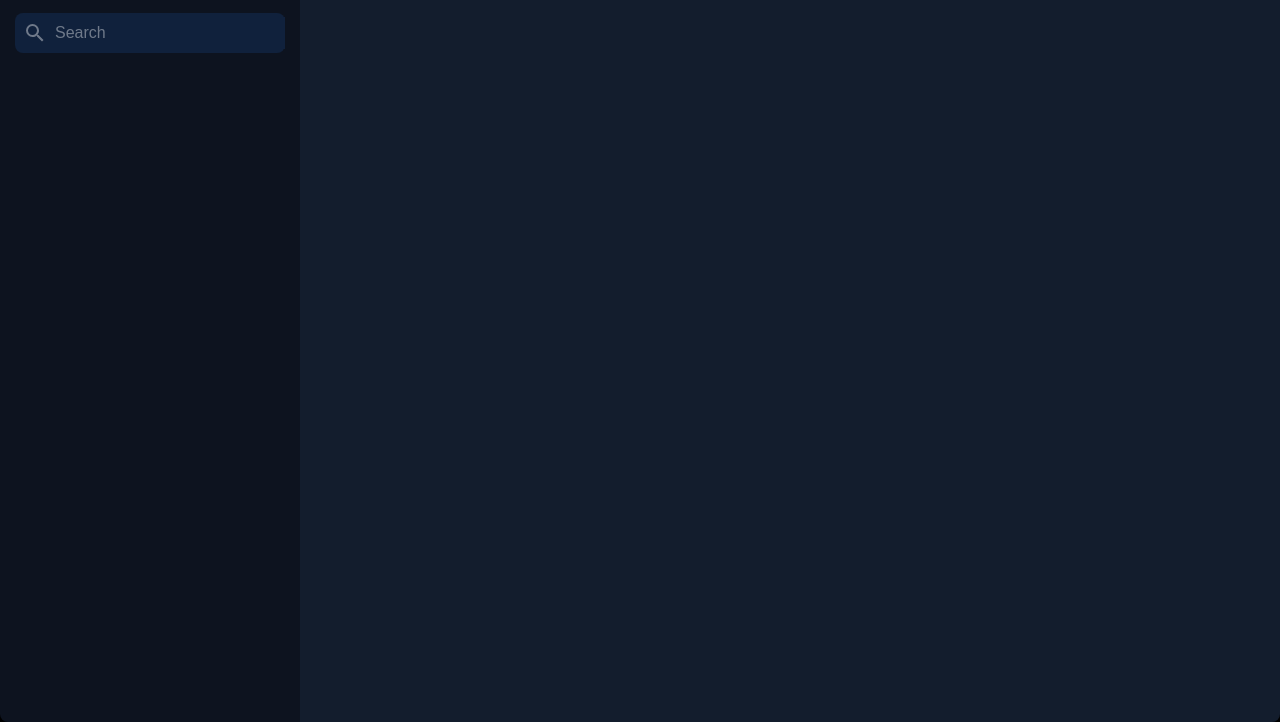
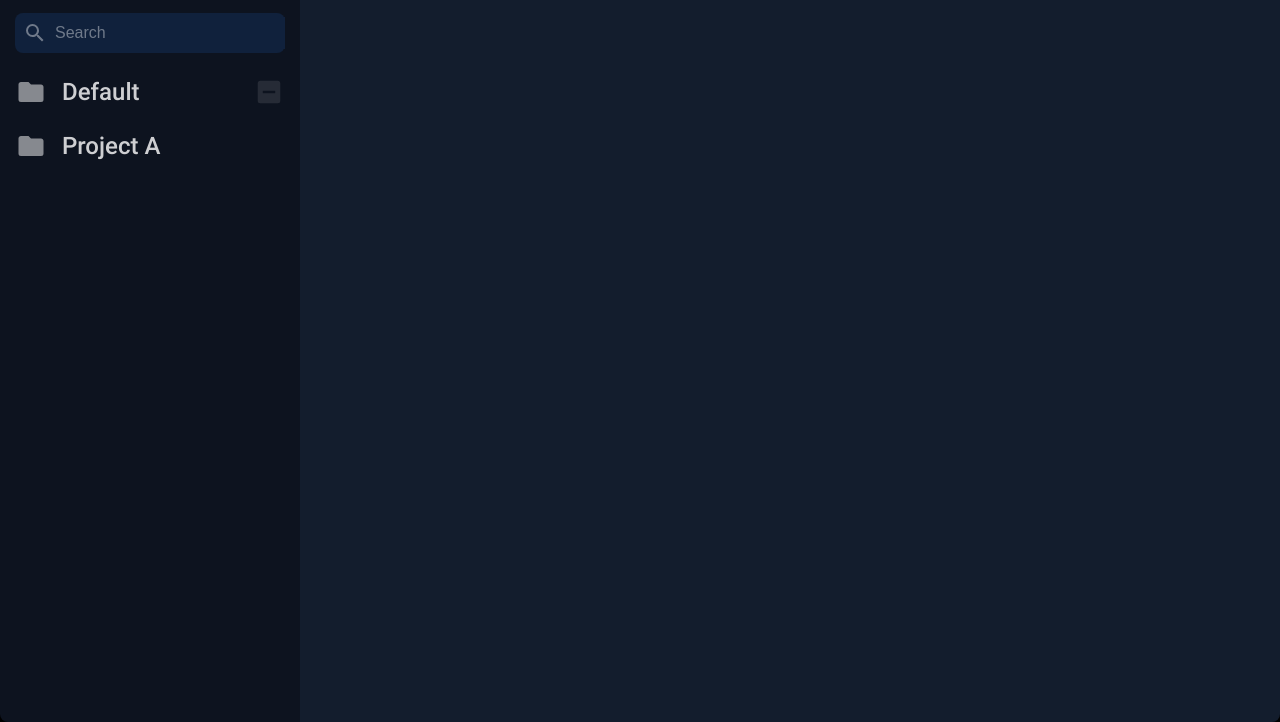
Before and after one commit to RobLaughlin/TOP-Todo-List, a website built with webpack: page src/template.html in a window 1280 px wide. Shown: the part 78-800 px from the top of the page. Built offline with nearby package versions, Linux system fonts and the light colour scheme.

Commit message:
Add project sidebar items

```diff
--- a/src/css/sidebar.css
+++ b/src/css/sidebar.css
@@ -1,3 +1,4 @@
+/* Sidebar */
 .sidebar {
     background-color: #0d131f;
     min-width: 300px;
@@ -6,6 +7,7 @@
     font-family: 'Roboto', 'Times New Roman', Times, serif;
 }
 
+/* Sidebar title */
 .sidebar > .titleContainer {
     height: 75px;
     background-color: #070b11;
@@ -15,6 +17,7 @@
     font-size: 16px;
 }
 
+/* Search bar */
 .searchBar {
     display: flex;
     justify-content: left;
@@ -51,3 +54,36 @@
 .search::placeholder {
     color: rgba(255, 255, 255, 0.4);
 }
+
+/* Sidebar item */
+.sidebar > .item {
+    display: flex;
+    justify-content: left;
+    align-items: center;
+    font-size: 24px;
+    margin-left: 8px;
+    padding: 24px 8px 0px 8px;
+    cursor: default;
+}
+
+.sidebar > .item > .icon {
+    width: 30px;
+    height: 30px;
+    opacity: 0.5;
+    cursor: pointer;
+}
+
+.sidebar > .item >.icon:hover {
+    opacity: 0.8;
+}
+
+.sidebar > .item > .text {
+    margin-left: 16px;
+    opacity: 0.8;
+}
+
+.sidebar > .item > .removeProjectIcon {
+    margin-left: auto;
+    margin-right: 8px;
+    opacity: 0.1;
+}
--- a/src/template.html
+++ b/src/template.html
@@ -17,6 +17,15 @@
                     <input type="search" placeholder="Search" class="search">
                 </div>
             </div>
+            <div class="item">
+                <img src="icons/folder.svg" alt="Sidebar icon" class="icon">
+                <span class="text">Default</span>
+                <img src="icons/minus-box.svg" alt="Magnifying glass icon" class="icon removeProjectIcon">
+            </div>
+            <div class="item">
+                <img src="icons/folder.svg" alt="Sidebar icon" class="icon">
+                <span class="text">Project A</span>
+            </div>
         </div>
         <div class="todos"></div>
     </div>
```
Also changed, not shown: src/icons/folder.svg (added), src/icons/minus-box.svg (added).
